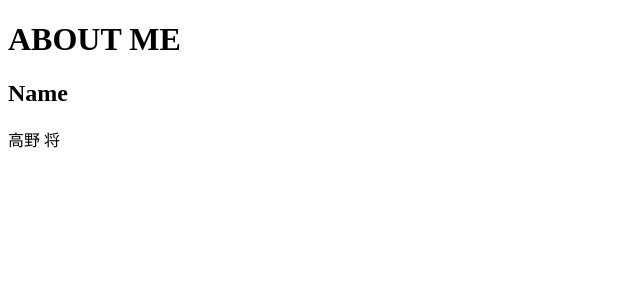
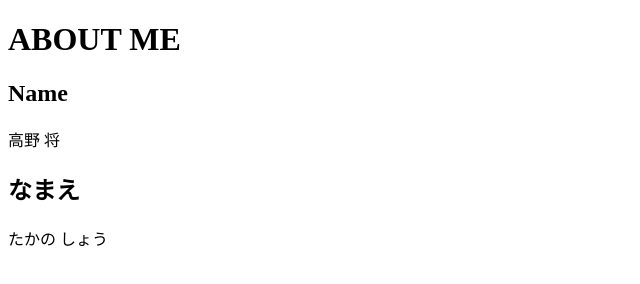
Before and after one commit to hiro55bs/masaru-b-cl.github.io, a plain HTML site: page aboutme.html in a window 1280 px wide. Shown: the whole page, without its empty margins (0-640 px from the left). Drawn offline with Linux system fonts and the light colour scheme.

Commit message:
ふりがなを追記

```diff
--- a/aboutme.html
+++ b/aboutme.html
@@ -7,5 +7,7 @@
 		<h1>ABOUT ME</h1>
 		<h2>Name</h2>
 		高野 将
+		<h2>なまえ</h2>
+		たかの しょう
 	</body>
 </html>
```
